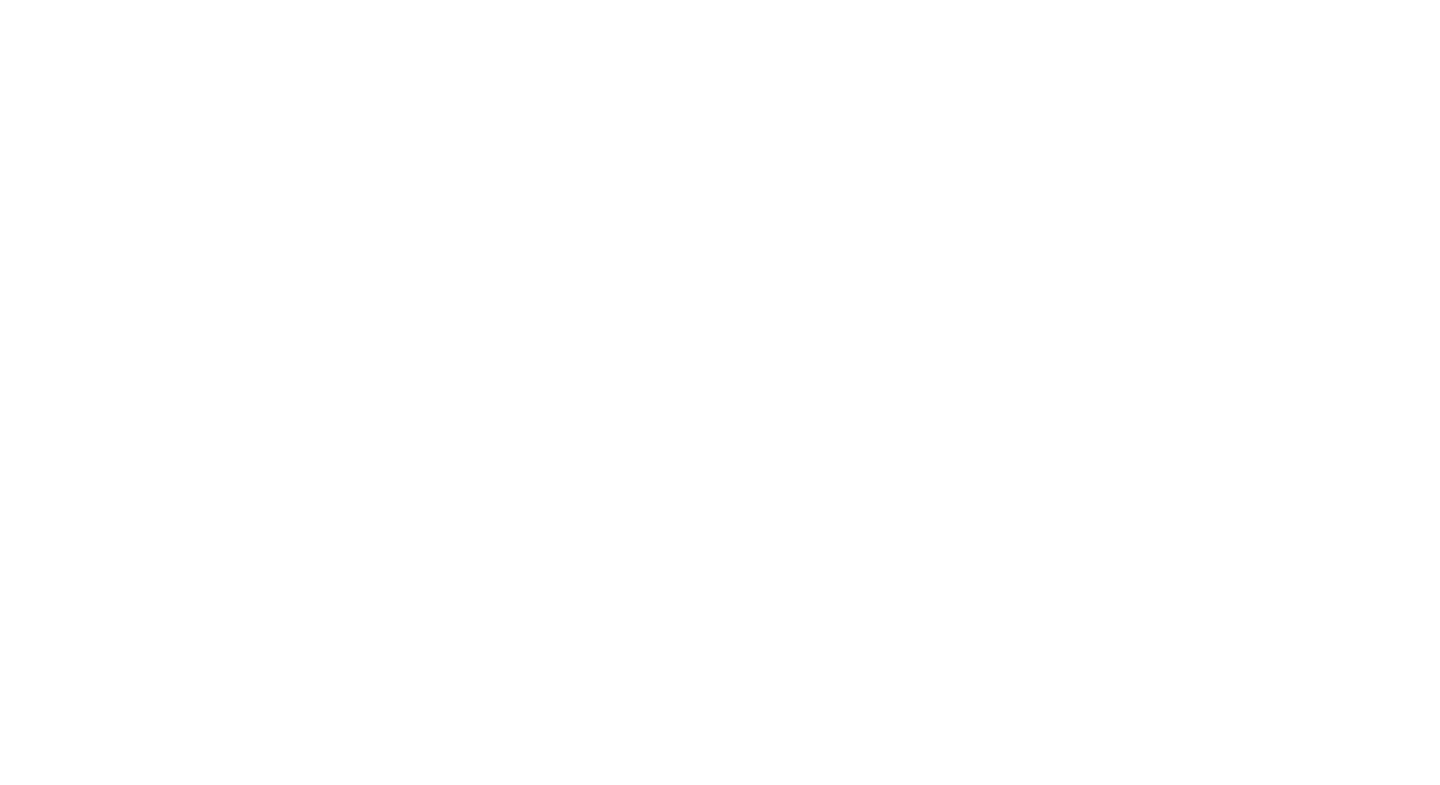
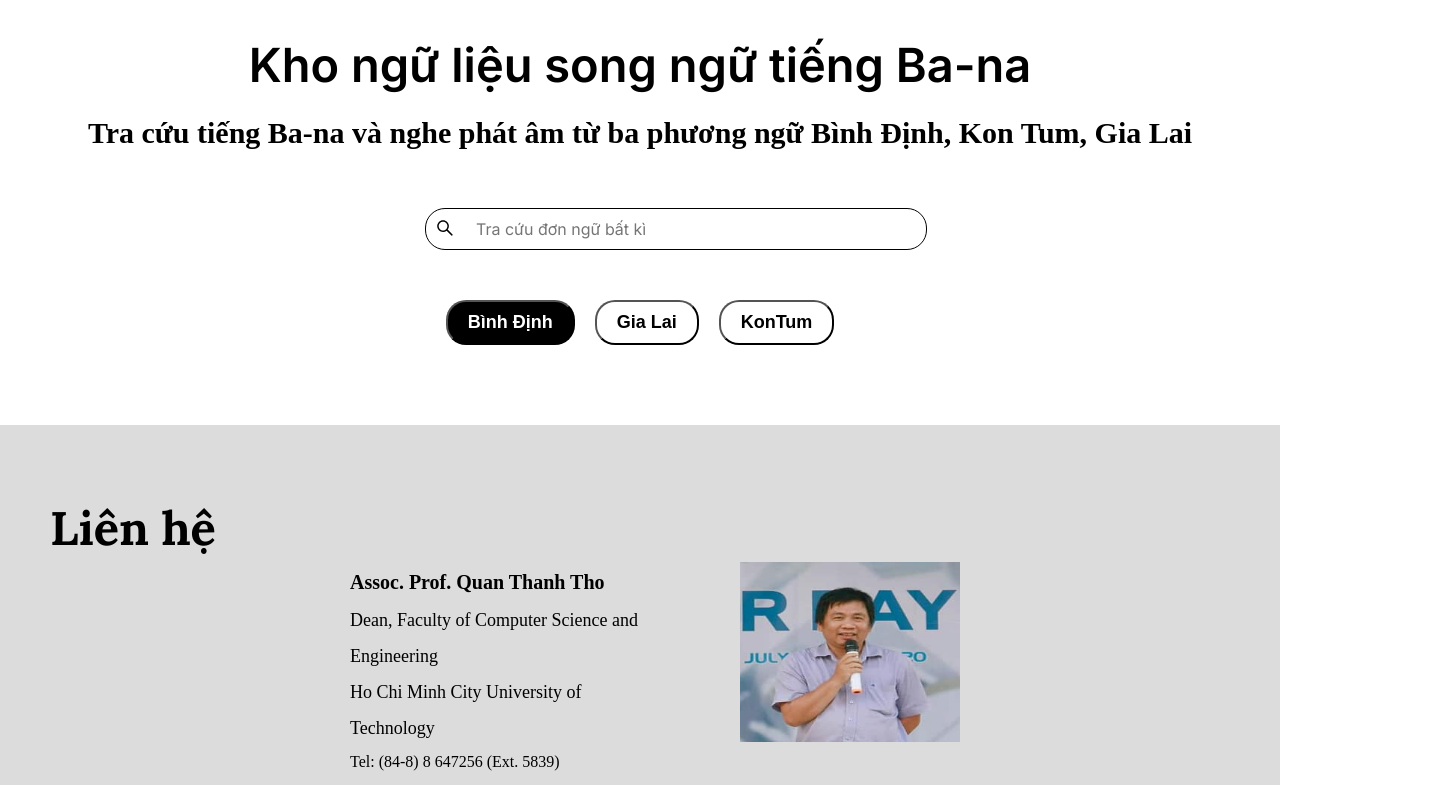
Before and after one commit to DuyLy201/BanaWebsite, a React (Create React App) app: page /bilingual in a window 1280 px wide. Shown: the part 1572-2357 px from the top of the page, 1440 px wide, since content can reach past the window. Before the commit the page ends 1499 px from the top, so only its background shows below. Built offline with nearby package versions, Linux system fonts and the light colour scheme; no server answers.

Commit message:
trang ngu lieu van ban

```diff
--- a/src/App.css
+++ b/src/App.css
@@ -29,7 +29,7 @@ h1 {
 }
 
 .footer {
-    height: 360px;
+    /* height: 360px; */
     background-color: #DCDCDC;
     width: 100%;
     margin-top: 80px;
--- a/src/Components/Footer.js
+++ b/src/Components/Footer.js
@@ -7,7 +7,7 @@ function Footer() {
     <div className='footer'>
         <h1>Liên hệ</h1>
         <div class="flex-container">
-          <div style={{flex:2}}>
+          <div style={{flex:1}}>
             <p style={{fontWeight:"bold", fontSize:"20px"}}>Assoc. Prof. Quan Thanh Tho</p>
             <p style={{fontSize:"18px"}}>
               Dean, Faculty of Computer Science and Engineering
@@ -18,7 +18,7 @@ function Footer() {
             <p>Tel: (84-8) 8 647256 (Ext. 5839)</p>
             <p>Email: qttho@hcmut.edu.vn | qttho2011@gmail.com</p>
           </div>
-          <div style={{flex:2}}>
+          <div style={{flex:1}}>
             <img src={myImage}  alt="Assoc. Prof. Quan Thanh Tho" style={{width:"220px", height:"180px"}}/>
           </div>
         </div>
--- /dev/null
+++ b/src/Pages/Bilingual.css
@@ -0,0 +1,42 @@
+.container{
+    display: flex;
+    flex-wrap: nowrap;
+    margin-top: 10px;
+    gap: 100px;
+    line-height: 2;
+    justify-content: center;
+}
+
+.search {
+    display: flex;
+    flex-direction: column;
+    justify-content: center;
+    align-items: center;
+    width: 100%;
+}
+
+.search_buttons{
+    width: 100%;
+    display: flex;
+    gap: 20px;
+    justify-content: center;
+    align-items: center;
+}
+
+.search_button{
+    display: block;
+    border-radius: 20px;
+    padding: 10px 20px;
+    font-size: large;
+    font-weight: bold;
+
+}
+
+.search_text{
+    justify-content: center;
+    align-items: center;
+    width: 100%;
+    display: flex;
+    flex-direction: column;
+    margin-top: 20px;
+}
--- a/src/Pages/Bilingual.js
+++ b/src/Pages/Bilingual.js
@@ -1,20 +1,67 @@
-import React from 'react'
-import WordList from "../Components/WordList";
+import React, { useState } from 'react';
+// import WordList from "../Components/WordList";
 import Intro from "../Components/Intro";
-import Daily from "../Components/Daily";
+// import Daily from "../Components/Daily";
+import './Bilingual.css';
+import { IconContext } from "react-icons";
+import { AiOutlineSearch } from "react-icons/ai";
+import myImage from "../Assets/Images/Bilingual.jpg";
 
 function Bilingual() {
+  const [searchValue, setSearchValue] = useState('');
+  const [language, setLanguage] = useState('BinhDinh');
+
+  const handleSearch = (e) => {
+    setSearchValue(e.target.value);
+  };
+
+
   return (
     <>
       <Intro />
-      <div className="main">
-        <h1>Song ngữ của ngày</h1>
-        <Daily/>
-        <h1>Danh sách song ngữ</h1>
-        <WordList api={"http://localhost:5000/api/dict"}/>
+      <div style={{ width: '100vw' }} >
+      <img src={myImage}  alt="Dân tộc Bahna"/>
+      </div>
+      <div className='search_text'>
+        <h1 style={{display:'block', marginBottom:'30px', marginTop:'20px'}}>Kho ngữ liệu song ngữ tiếng Ba-na</h1>
+        <h3 style={{display:'block', marginBottom:'50px',fontSize:30,fontWeight:'bold'}}>Tra cứu tiếng Ba-na và nghe phát âm từ ba phương ngữ Bình Định,
+        Kon Tum, Gia Lai</h3>
+      </div>
+      <div className="container">
+      <div className='search'>
+        <form style={{display:'block',marginBottom:'50px'}}>
+            <IconContext.Provider value={{ size: "20px" }}>
+              <AiOutlineSearch className="search_icon" />
+            </IconContext.Provider>
+            <input
+              type="text"
+              placeholder="Tra cứu đơn ngữ bất kì"
+              value={searchValue}
+              onChange={handleSearch}
+            />
+        </form>
+        <div className='search_buttons'>
+          <button onClick={() => {
+            setLanguage('BinhDinh');
+
+          }} className="search_button" style={{ background: language === "BinhDinh" ? "black" : "white",
+            color: language === "BinhDinh" ? "white" : "black"
+           }} >Bình Định</button>
+          <button onClick={() => {
+            setLanguage('GiaLai');
+          }} className="search_button" style={{ background: language === "GiaLai" ? "black" : "white",
+            color: language === "GiaLai" ? "white" : "black"
+           }} >Gia Lai</button>
+          <button onClick={() => {
+            setLanguage('KonTum');
+          }} className="search_button" style={{ background: language === "KonTum" ? "black" : "white",
+            color: language === "KonTum" ? "white" : "black"
+           }} >KonTum</button>
+        </div>
+        </div>
       </div>
     </>
   );
 }
 
-export default Bilingual
+export default Bilingual;
```
